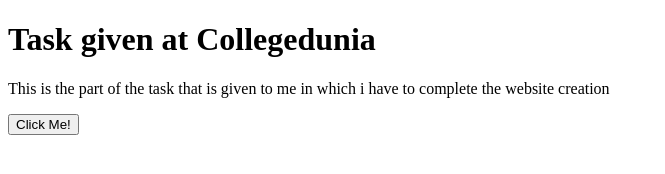
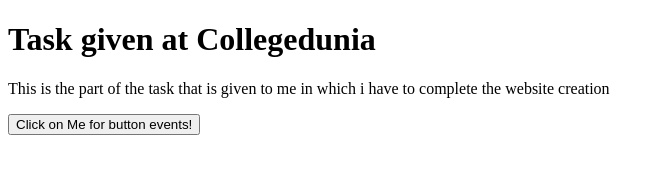
Before and after one commit to Abhinewgitty/TatCD, a plain HTML site: page index.html in a window 1280 px wide. Shown: the whole page, without its empty margins (0-665 px from the left). Drawn offline with Linux system fonts and the light colour scheme.

Commit message:
Update index.html

```diff
--- a/index.html
+++ b/index.html
@@ -18,7 +18,7 @@
     <h1>Task given at Collegedunia</h1>
     <p>This is the part of the task that is given to me in which i have to complete the website creation </p>
 
-    <button onclick="trackButtonClick()">Click Me!</button>
+    <button onclick="trackButtonClick()">Click on Me for button events!</button>
 
     <script>
         // Google Analytics Event Tracking - Button Click
```
